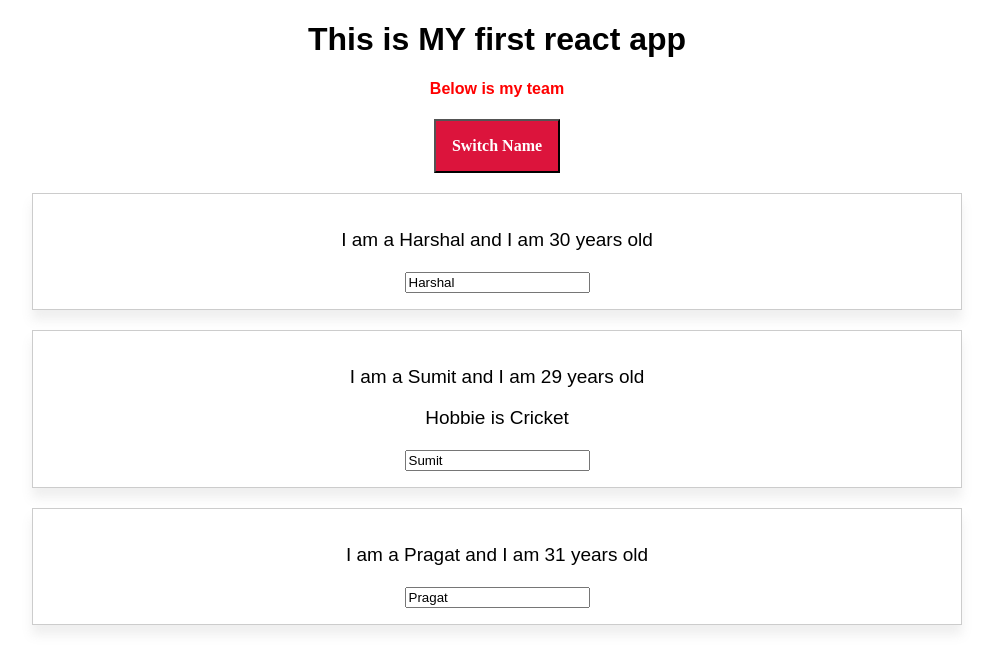
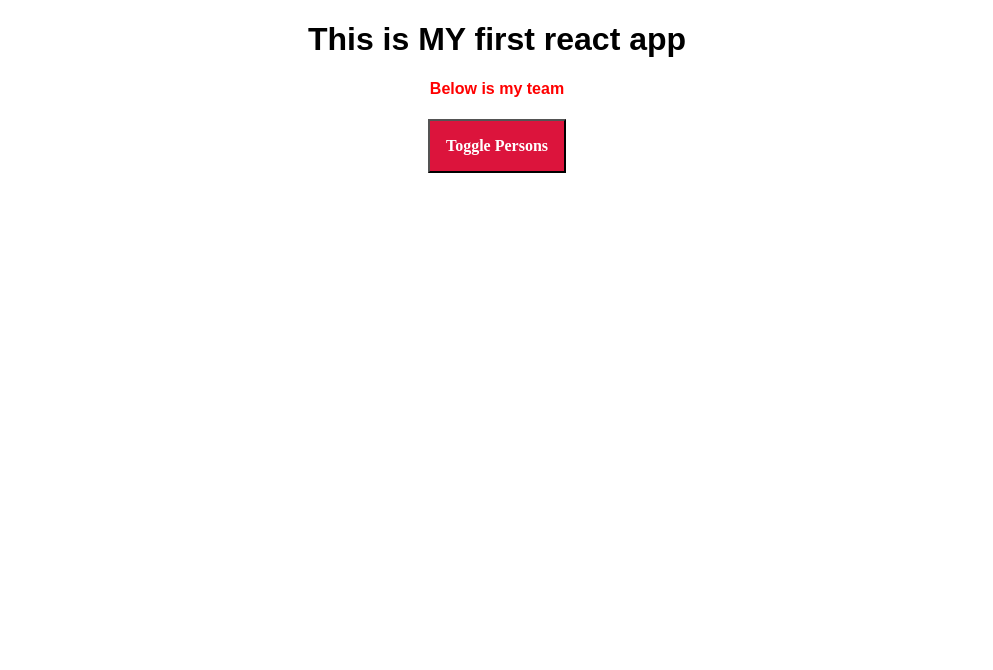
Before and after one commit to harsh-Deshmukh/ReactAppAssignment, a React (Create React App) app: page / in a window 1280 px wide. Shown: the top 670 px of the page, without its empty margins (143-1136 px from the left). Built offline with nearby package versions, Linux system fonts and the light colour scheme.

Commit message:
Learn How to use conditional rendering refer person.js where we hide /show persons

```diff
--- a/src/App.js
+++ b/src/App.js
@@ -4,8 +4,6 @@ import "./App.css";
 import Person from "./Person/Person";
 
 class App extends Component {
-
-
   // this state  variable only available in componant which are extending the class  Componat and that state varibake only accesible only in same componant
   //where it is created so Best thing about it is ,when the values of state changes it totally render that componanat. so user can see updatred values.
   state = {
@@ -15,6 +13,7 @@ class App extends Component {
       { name: "Pragat", age: 31 },
     ],
     otherPerson: "other person",
+    showPerson: false,
   };
 
   switchNameHandler = (newName) => {
@@ -25,7 +24,7 @@ class App extends Component {
         { name: newName, age: 31 },
         { name: "Sumit", age: 29 },
         { name: "Pragat", age: 30 },
-      ],
+      ]
     });
   };
 
@@ -40,23 +39,30 @@ class App extends Component {
       ],
     });
   };
+
+  togglePersons = () => {
+    var doesShow = this.state.showPerson;
+    this.setState({ showPerson: !doesShow });
+  };
   render() {
     // inline css
     const style = {
-      backgroundColor: 'crimson',
-      padding: '16px',
-      fontSize: '16px',
-      fontFamily: 'Aerial',
-      fontWeight: 'bold',
+      backgroundColor: "crimson",
+      padding: "16px",
+      fontSize: "16px",
+      fontFamily: "Aerial",
+      fontWeight: "bold",
       color: "white",
-    }
+    };
     return (
       <div className="App">
         <h1>This is MY first react app</h1>
         <h4>Below is my team</h4>
-        <button onClick={this.switchNameHandler.bind(this, "Harshal Deshmukh")}
-          style={style}>Switch Name</button>
-
+        <button onClick={this.togglePersons} style={style}>
+          Toggle Persons
+        </button>
+        { this.state.showPerson ?
+          <div>
             <Person
               name={this.state.persons[0].name}
               age={this.state.persons[0].age}
@@ -75,12 +81,14 @@ class App extends Component {
             >
               {" "}
             Hobbie is Cricket
+              <p>AND Click HERE / TYPE TO CHNAGE NAME</p>
           </Person>
 
             <Person
               name={this.state.persons[2].name}
               age={this.state.persons[2].age}
             />
+          </div> : null }
       </div>
     );
   }
--- a/src/Person/Person.js
+++ b/src/Person/Person.js
@@ -12,6 +12,7 @@ const person = (props) => {
       {/* you can put in same 'p' see above or you can
           do like below */}
       <p>{props.children}</p>
+
 
       {/*
     our goal is to change above name when user type in below text box  This is called as One way binding
```
Lines whose indentation alone changed are shown as unchanged.
